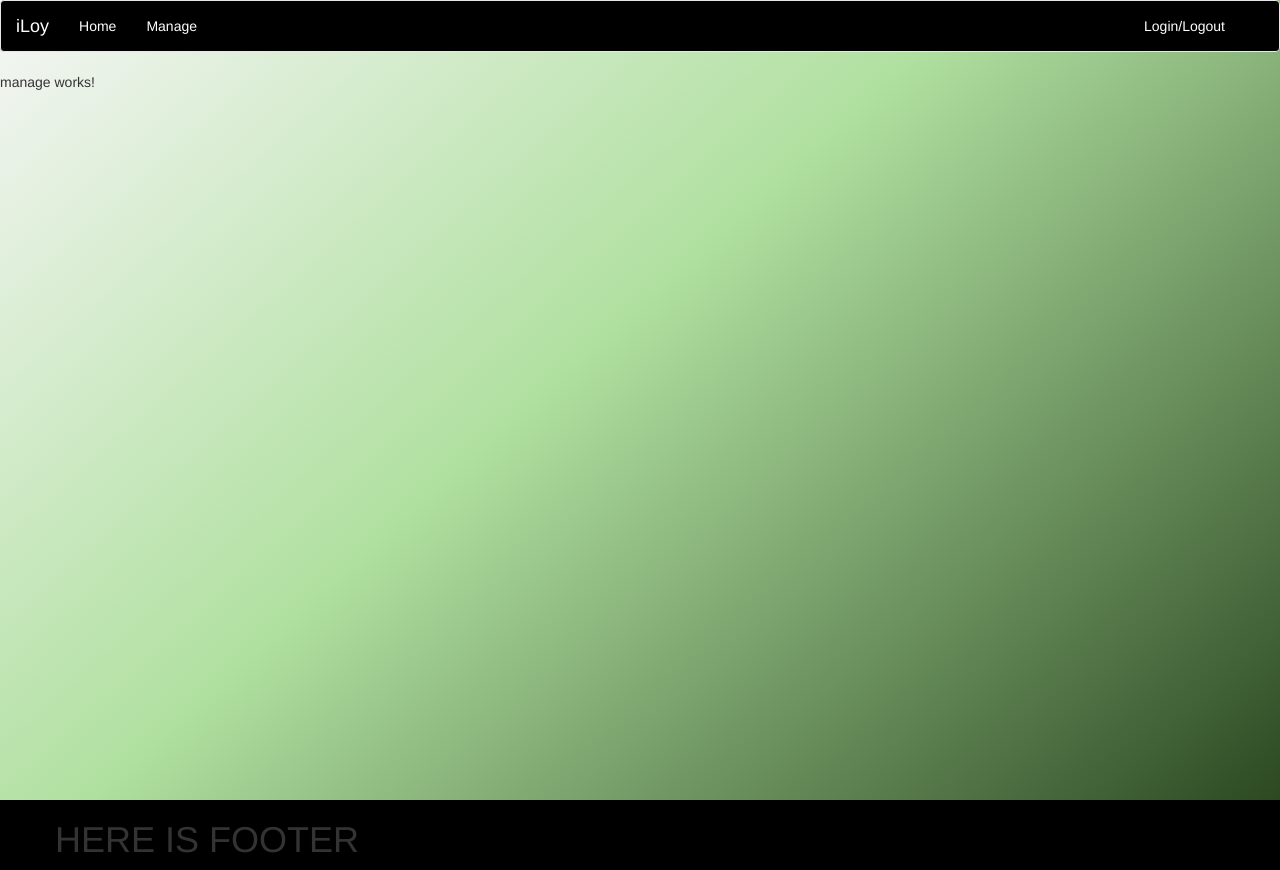
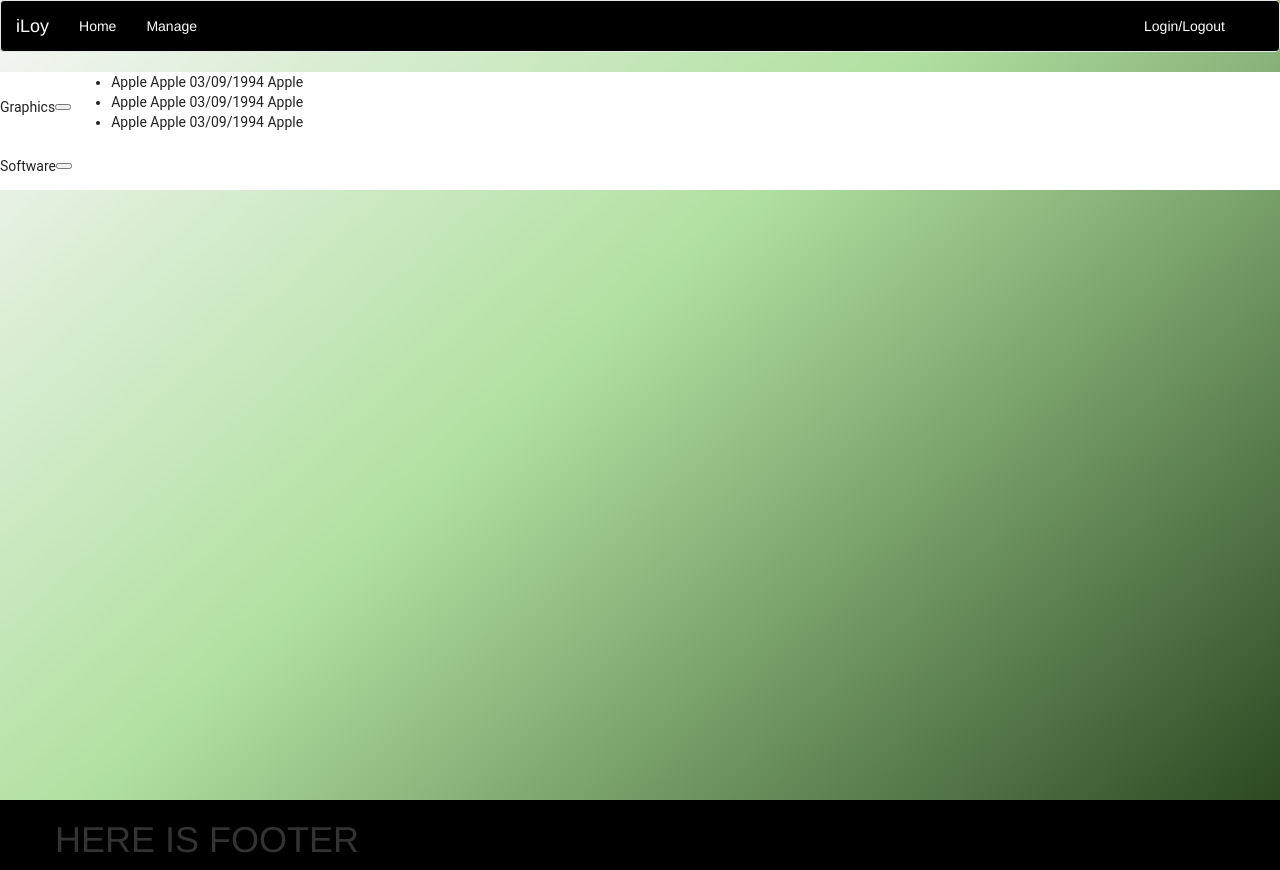
Before and after one commit to abhishekBhayye/iloyGroupPMS, an Angular app in the folder iloyPeopleManagementSystem/: page /manage in a window 1280 px wide. Built offline with nearby package versions, Linux system fonts and the light colour scheme.

Commit message:
Implementing the Tree Structure.

```diff
--- a/iloyPeopleManagementSystem/src/app/manage/manage.component.html
+++ b/iloyPeopleManagementSystem/src/app/manage/manage.component.html
@@ -1 +1,20 @@
-<p>manage works!</p>
+<mat-tree [dataSource]="dataSource" [treeControl]="treeControl">
+
+    <mat-tree-node *matTreeNodeDef="let node;when: hasChild" matTreeNodePadding>
+
+      {{node.name}}
+
+      <button matTreeNodeToggle [attr.aria-label]="'Toggle ' + node.name">
+
+      </button>
+
+      <ul>
+        <li *ngFor="let employee of node.listOfEmployee; let i = index">
+          {{employee.firstName}}
+          {{employee.lastName}}
+          {{employee.dateOfBirth}}
+          {{employee.speciality}}
+        </li>
+      </ul>
+    </mat-tree-node>
+  </mat-tree>
--- a/iloyPeopleManagementSystem/src/app/manage/manage.component.ts
+++ b/iloyPeopleManagementSystem/src/app/manage/manage.component.ts
@@ -1,4 +1,46 @@
 import { Component, OnInit } from '@angular/core';
+import { Department } from './department.model';
+import {FlatTreeControl} from '@angular/cdk/tree';
+import {MatTreeFlatDataSource, MatTreeFlattener} from '@angular/material/tree';
+
+const TREE_DATA: Department[] = [
+  {
+    name: 'Graphics',
+    listOfEmployee: [
+      {firstName: 'Apple', lastName: 'Apple', dateOfBirth: '03/09/1994' , speciality: 'Apple'},
+      {firstName: 'Apple', lastName: 'Apple', dateOfBirth: '03/09/1994' , speciality: 'Apple'},
+      {firstName: 'Apple', lastName: 'Apple', dateOfBirth: '03/09/1994' , speciality: 'Apple'},
+    ]
+  }, {
+    name: 'Software',
+    children: [
+      {
+        name: 'Front-end',
+        listOfEmployee: [
+          {firstName: 'Apple', lastName: 'Apple', dateOfBirth: '03/09/1994' , speciality: 'Apple'},
+          {firstName: 'Apple', lastName: 'Apple', dateOfBirth: '03/09/1994' , speciality: 'Apple'},
+          {firstName: 'Apple', lastName: 'Apple', dateOfBirth: '03/09/1994' , speciality: 'Apple'},
+        ]
+      }, {
+        name: 'Back-end',
+        listOfEmployee: [
+          {firstName: 'Apple', lastName: 'Apple', dateOfBirth: '03/09/1994' , speciality: 'Apple'},
+          {firstName: 'Apple', lastName: 'Apple', dateOfBirth: '03/09/1994' , speciality: 'Apple'},
+          {firstName: 'Apple', lastName: 'Apple', dateOfBirth: '03/09/1994' , speciality: 'Apple'},
+        ]
+      },
+    ]
+  },
+];
+
+
+/** Flat node with expandable and level information */
+interface ExampleFlatNode {
+  expandable: boolean;
+  name: string;
+  level: number;
+}
+
 
 @Component({
   selector: 'app-manage',
@@ -7,9 +49,38 @@ import { Component, OnInit } from '@angular/core';
 })
 export class ManageComponent implements OnInit {
 
-  constructor() { }
+  private transformerDepartment = (node: Department, level: number) => {
+    return {
+      expandable: !!node.children && node.children.length > 0,
+      name: node.name,
+      // tslint:disable-next-line: object-literal-shorthand
+      level: level,
+      listOfEmployee: node.listOfEmployee,
+    };
+  }
+
+  // tslint:disable-next-line: member-ordering
+  treeControl = new FlatTreeControl<ExampleFlatNode>(
+    node => node.level, node => node.expandable);
+
+  // tslint:disable-next-line: member-ordering
+  treeFlattener = new MatTreeFlattener(
+    this.transformerDepartment, node => node.level, node => node.expandable, node => node.children);
+
+  // tslint:disable-next-line: member-ordering
+  dataSource = new MatTreeFlatDataSource(this.treeControl, this.treeFlattener);
+
+  constructor() {
+
+
+
+  }
+
+  hasChild = (_: number, node: ExampleFlatNode) => node.expandable;
+
 
   ngOnInit() {
+    this.dataSource.data = TREE_DATA;
   }
 
 }
```
